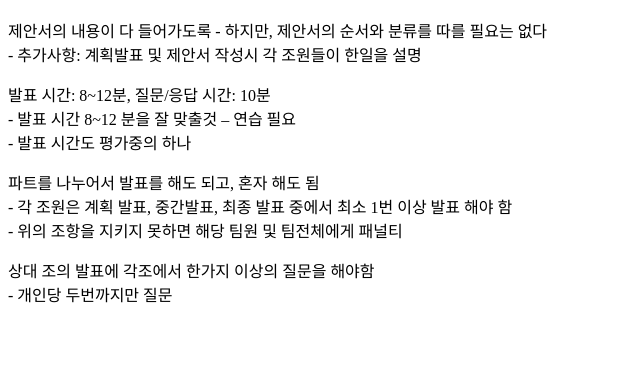
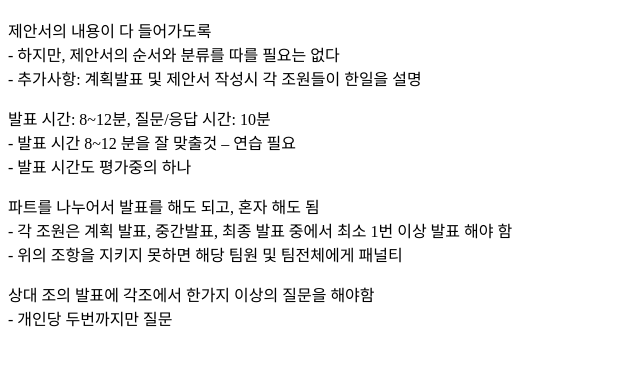
Before and after one commit to teng-joyeen/teng-joyeen, a plain HTML site: page index.html in a window 1280 px wide. Shown: the part 57-422 px from the top of the page, without its empty margins (0-640 px from the left). Drawn offline with Linux system fonts and the light colour scheme.

Commit message:
Update index.html

```diff
--- a/index.html
+++ b/index.html
@@ -8,7 +8,7 @@
 <body>
     <h1>종합설계프로젝트</h1>
     <p>
-        제안서의 내용이 다 들어가도록
+        제안서의 내용이 다 들어가도록<br/>
         - 하지만, 제안서의 순서와 분류를 따를 필요는 없다<br/>
         - 추가사항: 계획발표 및 제안서 작성시 각 조원들이 한일을 설명
     </p>
```
